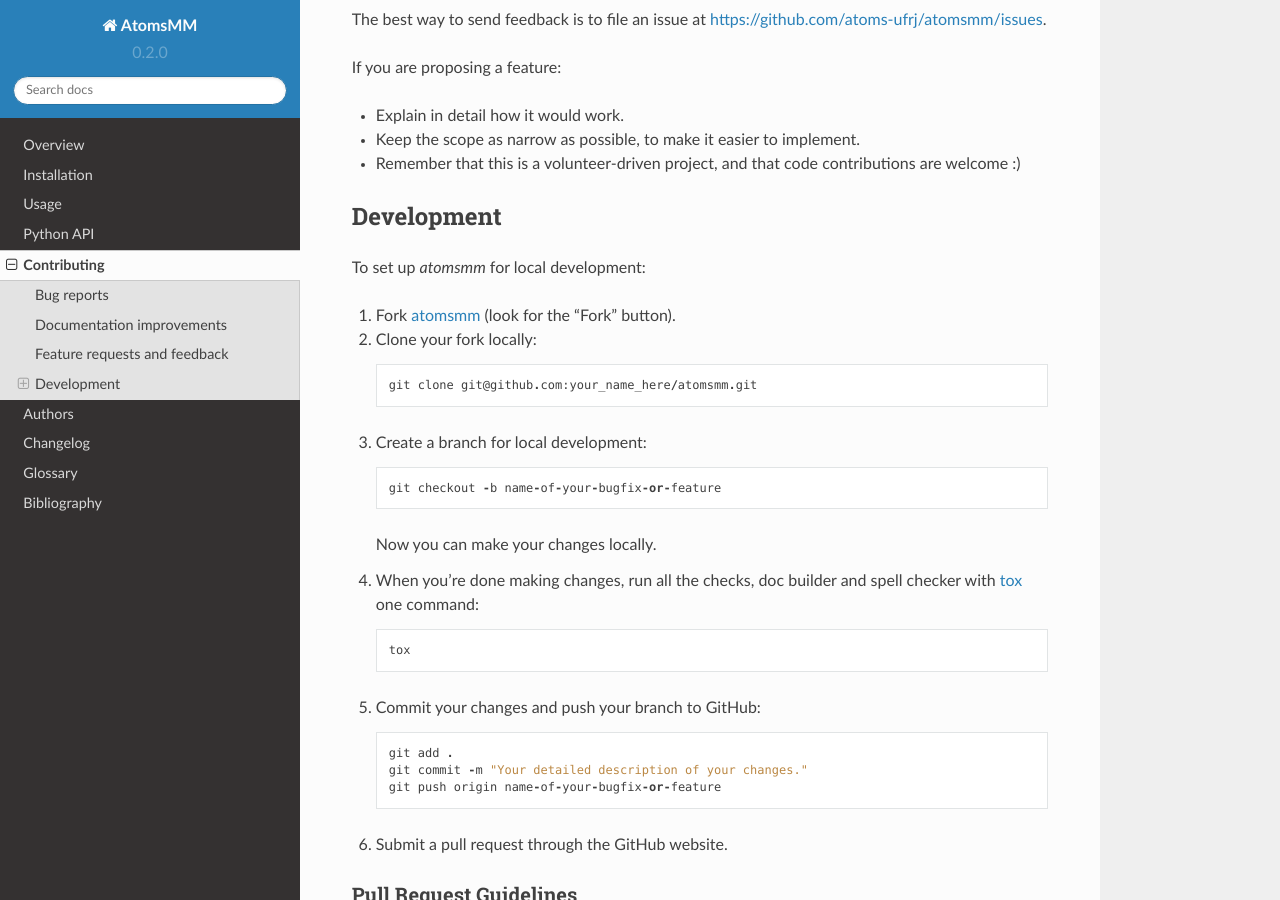
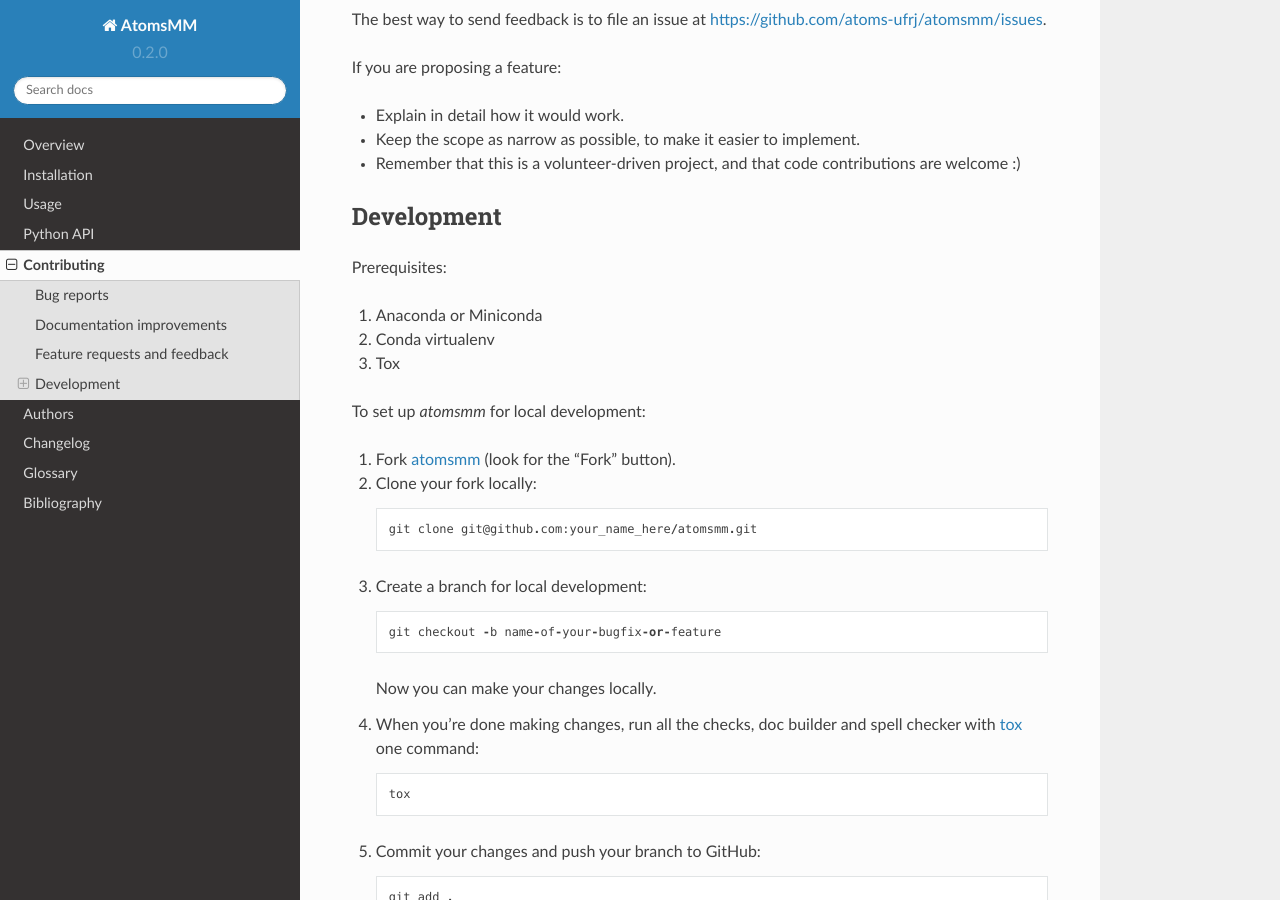
Before and after one commit to atoms-ufrj/atomsmm, a Sphinx documentation site: the page built from docs/contributing.rst, in a window 1280 px wide and 900 px high, scrolled down 608 px. Built offline with Sphinx 7.4.7 and the Read the Docs theme 2.0.0, drawn with Linux system fonts in a browser that asks for light colours.

Commit message:
Pre-installation of openmm for testing

```diff
--- a/docs/contributing.rst
+++ b/docs/contributing.rst
@@ -34,6 +34,14 @@
 
 Development
 ===========
+
+Prerequisites:
+
+1. Anaconda or Miniconda
+
+2. Conda virtualenv
+
+3. Tox
 
 To set up `atomsmm` for local development:
 
```
Also changed, not shown: 1 other file.
